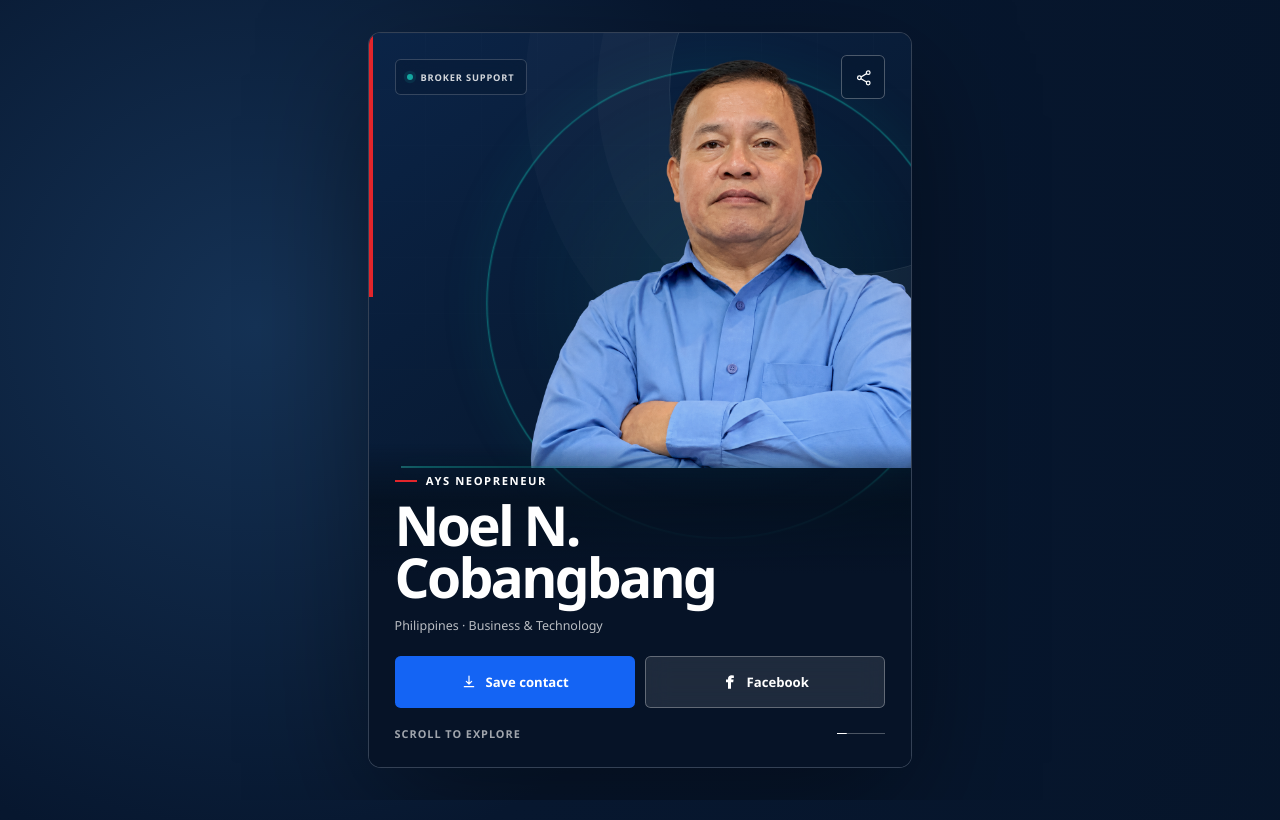
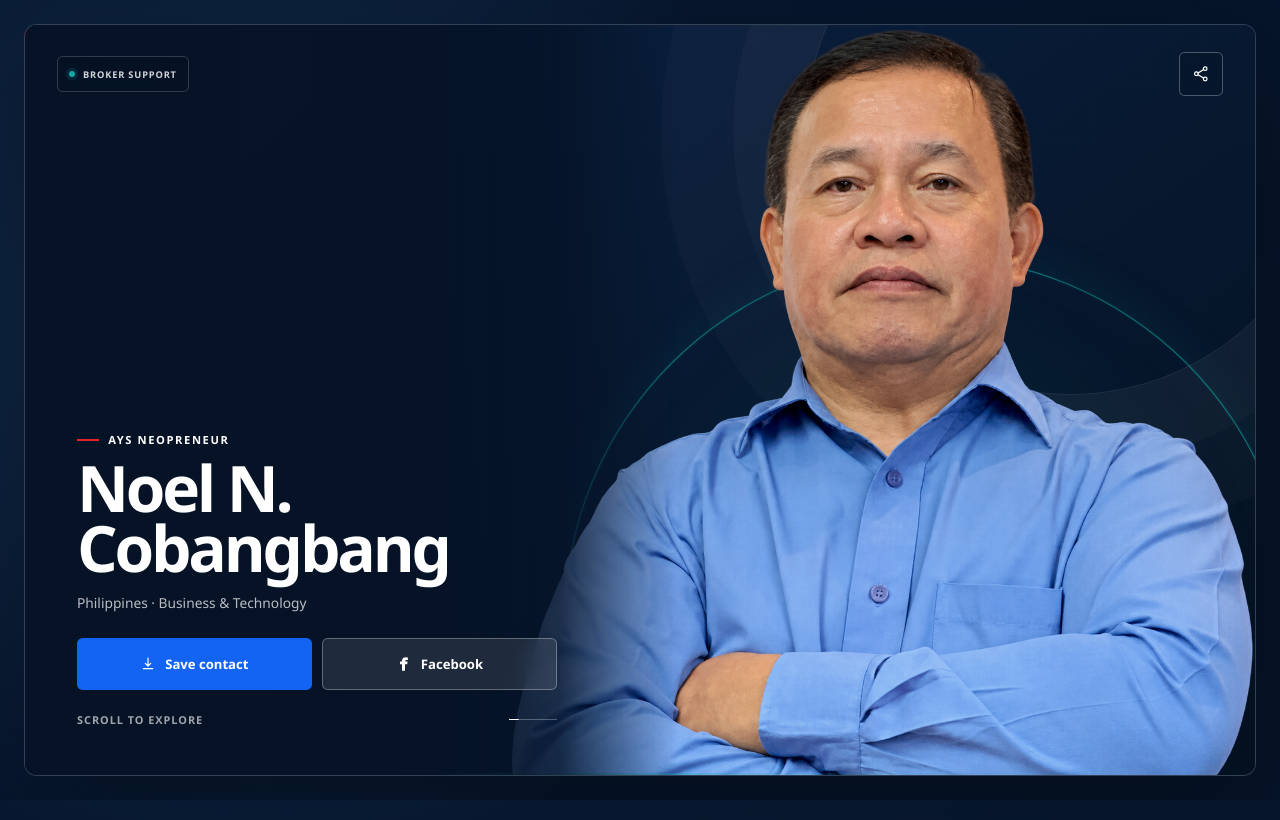
Before and after one commit to nahadgur/test1111, a Next.js app: page / in a window 1280 px wide. Shown: the top 820 px of the page. Built offline with nearby package versions, Linux system fonts and the light colour scheme.

Commit message:
Optimize card layouts for large screens

```diff
--- a/app/globals.css
+++ b/app/globals.css
@@ -13,8 +13,8 @@
 }
 
 * { box-sizing: border-box; }
-html { overflow-x: hidden; background: #061327; }
-body { max-width: 100%; margin: 0; overflow-x: hidden; color: var(--ink); background: #061327; font-family: var(--sans); -webkit-font-smoothing: antialiased; }
+html { overflow-x: clip; background: #061327; }
+body { max-width: 100%; margin: 0; overflow-x: clip; color: var(--ink); background: #061327; font-family: var(--sans); -webkit-font-smoothing: antialiased; }
 button, a { -webkit-tap-highlight-color: transparent; }
 button { font: inherit; }
 a { color: inherit; text-decoration: none; }
@@ -192,6 +192,41 @@ h1 { max-width: 13ch; margin: 0; font-size: clamp(2.25rem, 10vw, 3.45rem); font-
   .property-card { min-height: 16.5rem; padding: 1.6rem; }
 }
 
+@media (min-width: 1000px) and (min-height: 720px) {
+  .sticky-frame { padding: 1.5rem; }
+  .vcard { max-width: 80rem; height: min(48rem,calc(100svh - 3rem)); }
+  .persistent-header { padding: 1.7rem 2rem 0; }
+  .hero-panel::before { top: -10rem; right: -5rem; width: 33rem; }
+  .hero-panel::after { height: 44%; }
+  .hero-media { top: 0; right: 0; width: 63%; height: 100%; }
+  .hero-media::after { right: 0; width: 105%; }
+  .portrait-halo { right: -5%; bottom: -28%; width: 94%; }
+  .hero-photo { object-position: 100% 100%; }
+  .hero-content { top: 0; right: auto; display: flex; width: 53%; flex-direction: column; justify-content: flex-end; padding: 7.5rem 3.25rem 3rem; background: linear-gradient(90deg,#061327 0%,rgba(6,19,39,.98) 64%,rgba(6,19,39,.82) 82%,transparent 100%); }
+  .hero-content h1 { max-width: 10ch; font-size: clamp(3.5rem,5vw,5rem); }
+  .hero-content .location { font-size: .86rem; }
+  .primary-actions, .scroll-cue { width: min(100%,30rem); }
+  .primary-actions { margin-top: 1.6rem; }
+  .scroll-cue { margin-top: 1.4rem; }
+
+  .projects-panel { display: grid; grid-template-columns: minmax(18rem,.78fr) minmax(30rem,1.22fr); grid-template-rows: auto 1fr auto auto; column-gap: 3.5rem; padding: 6.6rem 3rem 2.3rem; }
+  .profile-strip { grid-column: 1; grid-row: 1; }
+  .projects-heading { grid-column: 1; grid-row: 2 / 4; align-self: center; padding-top: 0; }
+  .projects-heading h2 { max-width: 10ch; font-size: clamp(3rem,4.3vw,4.25rem); }
+  .property-stage { grid-column: 2; grid-row: 1 / 4; min-height: 0; margin-top: 0; }
+  .property-card { min-height: 0; padding: 2rem; border-radius: .6rem; }
+  .property-card > strong { max-width: 14ch; font-size: clamp(2.4rem,3.2vw,3.4rem); }
+  .property-action { margin-top: 1.5rem; padding-top: 1.2rem; }
+  .progress-track { grid-column: 2; grid-row: 4; margin-top: 1.2rem; }
+  .scroll-direction { grid-column: 1; grid-row: 4; align-self: center; margin: 1.2rem 0 0; }
+  .show-projects .hero-photo { transform: scale(1.025); }
+}
+
+@media (min-width: 1280px) {
+  .builder-layout { max-width: 86rem; grid-template-columns: minmax(0,1fr) 22rem; gap: 2.5rem; }
+  .builder-summary { padding: 1.7rem; }
+}
+
 @media (max-width: 599px) and (max-height: 700px) {
   .hero-media { top: .5rem; right: -2%; width: 76%; height: 49%; }
   .hero-content { padding-top: 1rem; }
```
